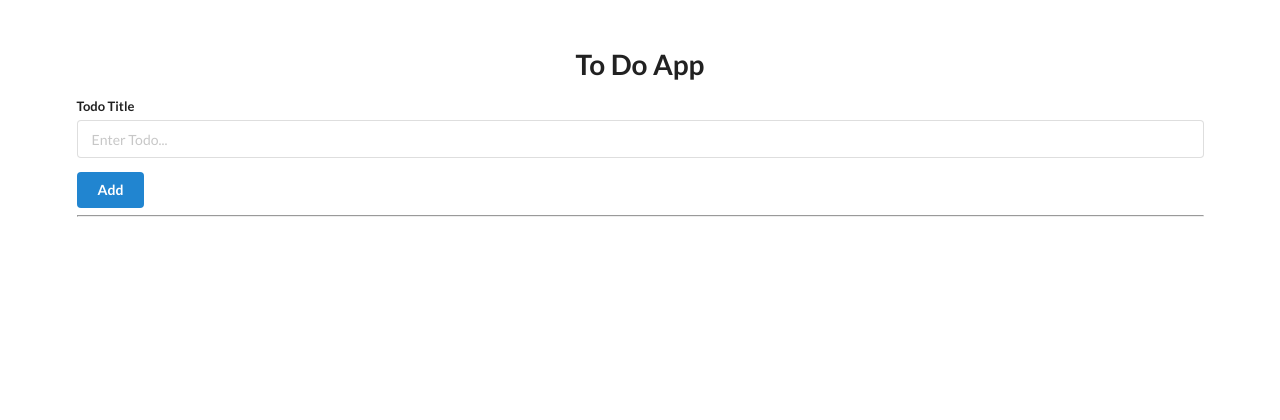
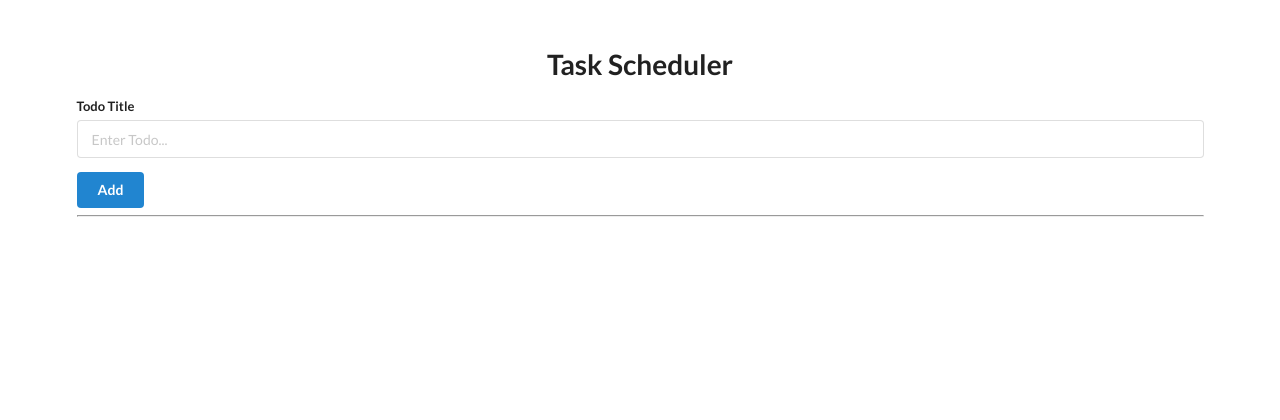
Before and after one commit to keshavadk/task_scheduler, a Flask app: page / in a window 1280 px wide. Shown: the top 420 px of the page. Run offline with Flask 2, Linux system fonts and the light colour scheme; data that the repository does not hold is empty.

Commit message:
first commit

```diff
--- a/templates/base.html
+++ b/templates/base.html
@@ -4,7 +4,7 @@
 <head>
     <meta charset="UTF-8">
     <meta name="viewport" content="width=device-width, initial-scale=1.0">
-    <title>Todo App</title>
+    <title>Task Scheduler</title>
 
     <link rel="stylesheet" href="https://cdn.jsdelivr.net/npm/semantic-ui@2.4.2/dist/semantic.min.css">
     <script src="https://cdn.jsdelivr.net/npm/semantic-ui@2.4.2/dist/semantic.min.js"></script>
@@ -12,7 +12,7 @@
 
 <body>
     <div style="margin-top: 50px;" class="ui container">
-        <h1 class="ui center aligned header">To Do App</h1>
+        <h1 class="ui center aligned header">Task Scheduler</h1>
 
         <form class="ui form" action="/add" method="post">
             <div class="field">
```
Also changed, not shown: db.sqlite.
